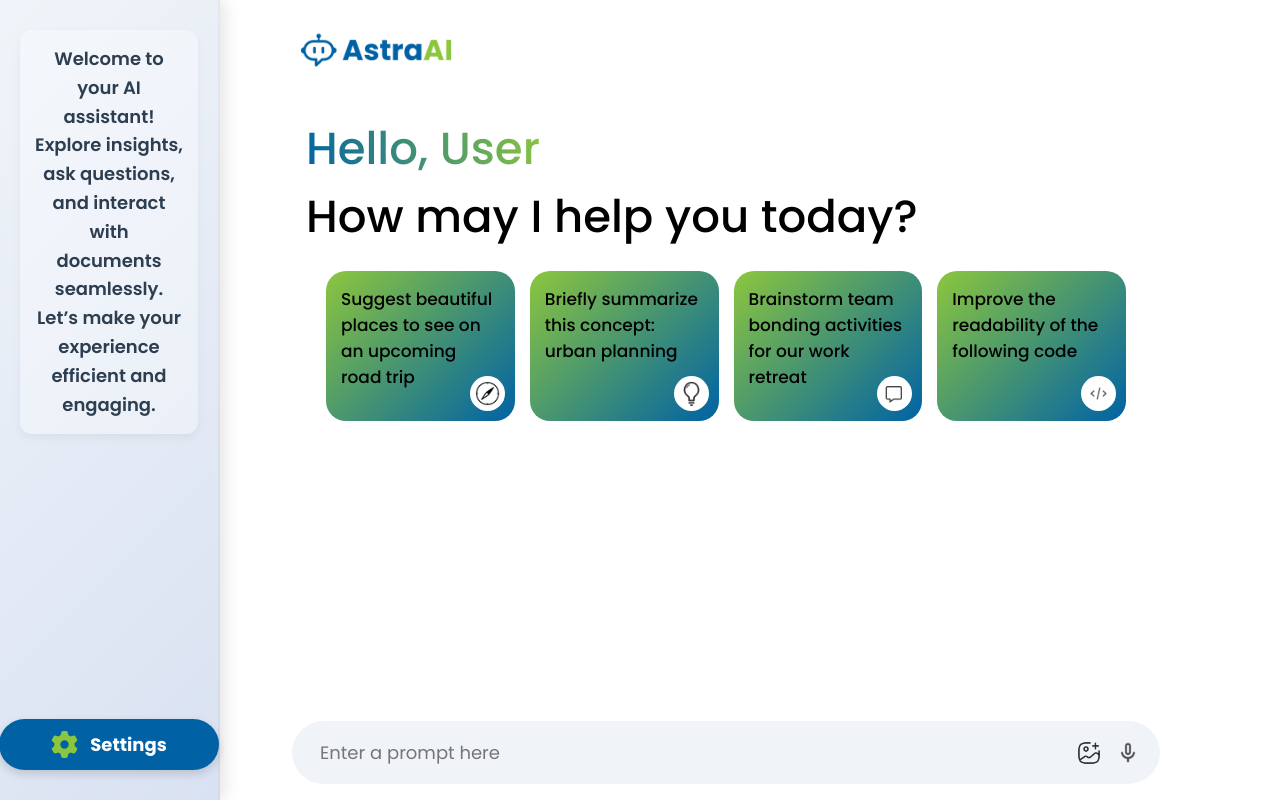
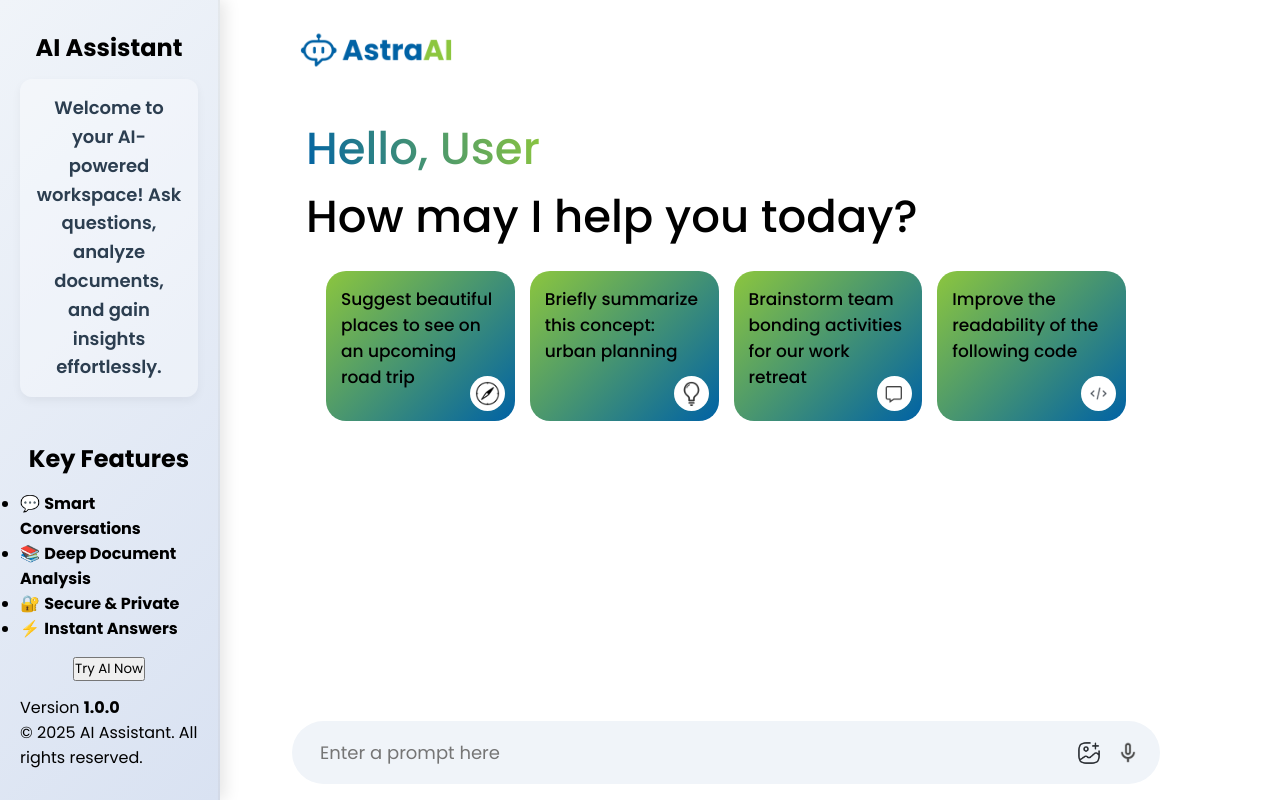
Before and after one commit to rahulAptus/Aptus-AstraAI-Bot, a React (Vite) app in the folder Frontend/: page / in a window 1280 px wide. Built offline with nearby package versions, Linux system fonts and the light colour scheme; a web font is replaced by a local one.

Commit message:
Update SideBar.jsx

```diff
--- a/Frontend/src/Components/SideBar/SideBar.jsx
+++ b/Frontend/src/Components/SideBar/SideBar.jsx
@@ -1,28 +1,45 @@
-/* eslint-disable react/jsx-key */
-import { useContext } from "react";
 import "./SideBar.css";
-import { FontAwesomeIcon } from "@fortawesome/react-fontawesome";
-import { faGear } from "@fortawesome/free-solid-svg-icons";
-
+import { motion } from "framer-motion";
+import { assets } from "../../assets/assets";
 function Sidebar() {
     return (
-    <div className="sidebar">
+        <motion.div
+            className="sidebar"
+            initial={{ x: -100, opacity: 0 }}
+            animate={{ x: 0, opacity: 1 }}
+            transition={{ duration: 0.5, ease: "easeOut" }}
+        >
+            <div className="logo">
+                <h2 className="title"> AI Assistant</h2>
+            </div>
             <div className="top">
                 <p className="sidebar-intro">
-          Welcome to your AI assistant! Explore insights, ask questions, and
-          interact with documents seamlessly. Let’s make your experience
-          efficient and engaging.
+                    Welcome to your AI-powered workspace! Ask questions, analyze documents, and gain insights effortlessly.
                 </p>
             </div>
-      <div className="bottom">
-        <div className="bottom-item">
-          <button className="settings">
-            <FontAwesomeIcon icon={faGear} color="#8cc63e" size="xl" />
-            <p>Settings</p>
-          </button>
+            <h2 className="features-title">Key Features</h2>
+            <ul className="features">
+                <motion.li whileHover={{ scale: 1.05 }} className="feature-item">
+                    <span className="icon">💬</span> <strong>Smart Conversations</strong>
+                </motion.li>
+                <motion.li whileHover={{ scale: 1.05 }} className="feature-item">
+                    <span className="icon">📚</span> <strong>Deep Document Analysis</strong>
+                </motion.li>
+                <motion.li whileHover={{ scale: 1.05 }} className="feature-item">
+                    <span className="icon">🔐</span> <strong>Secure & Private</strong>
+                </motion.li>
+                <motion.li whileHover={{ scale: 1.05 }} className="feature-item">
+                    <span className="icon">⚡</span> <strong>Instant Answers</strong>
+                </motion.li>
+            </ul>
+            <div className="cta">
+                <button className="try-btn">Try AI Now </button>
             </div>
+            <div className="footer">
+                <p className="version">Version <strong>1.0.0</strong></p>
+                <p>© 2025 AI Assistant. All rights reserved.</p>
             </div>
-    </div>
+        </motion.div>
     );
 }
 
```
Lines whose indentation alone changed are shown as unchanged.
